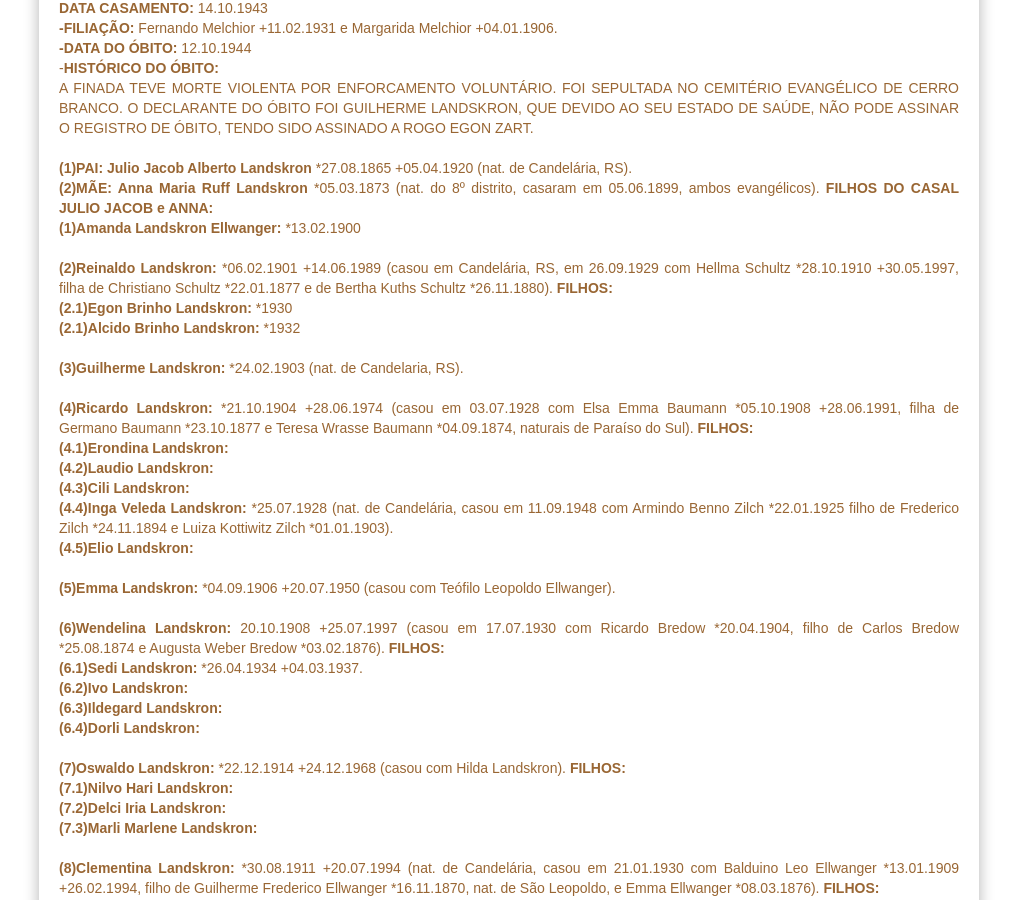
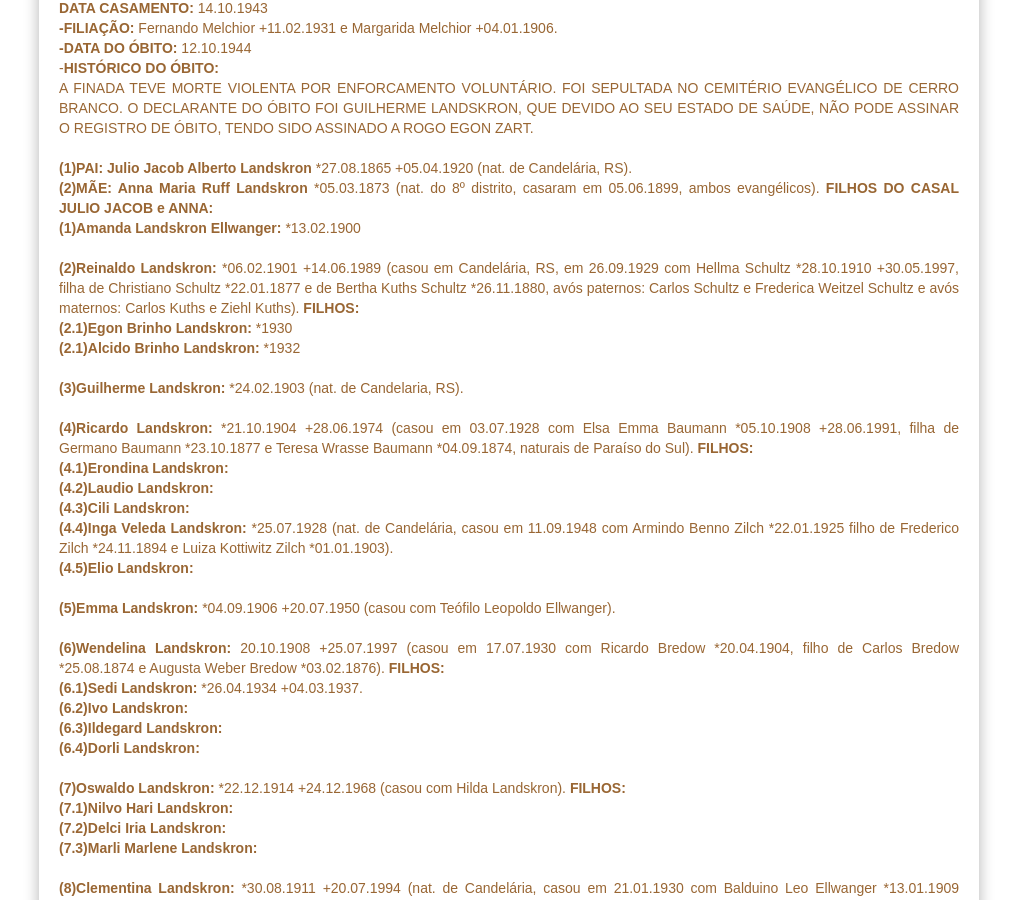
Before and after one commit to claudiovargas1955/claudiovargas1955.github.io, a Jekyll site: the page built from _pages/arvore-genealogica-de-guilherme landskron.html, in a window 1280 px wide and 900 px high, scrolled down 1154 px. Shown: the whole window, without its empty margins (131-1148 px from the left). Built offline with Jekyll 4.4.1, drawn with Linux system fonts in a browser that asks for light colours; some web fonts are replaced.

Commit message:
Update arvore-genealogica-de-guilherme landskron.html

```diff
--- a/_pages/arvore-genealogica-de-guilherme landskron.html
+++ b/_pages/arvore-genealogica-de-guilherme landskron.html
@@ -107,7 +107,8 @@ CASAL JULIO JACOB e ANNA:</b><br>
 <b>(1)Amanda Landskron Ellwanger: </b>*13.02.1900<br><br>
 
 <b>(2)Reinaldo Landskron: </b>*06.02.1901 +14.06.1989 (casou em Candelária, RS, em 26.09.1929 com Hellma Schultz *28.10.1910 +30.05.1997,
-filha de Christiano Schultz *22.01.1877 e de Bertha Kuths Schultz *26.11.1880). <b>FILHOS:</b><br>
+filha de Christiano Schultz *22.01.1877 e de Bertha Kuths Schultz *26.11.1880, avós paternos: Carlos Schultz e Frederica Weitzel
+Schultz e avós maternos: Carlos Kuths e Ziehl Kuths). <b>FILHOS:</b><br>
 <b>(2.1)Egon Brinho Landskron: </b>*1930 <br>
 <b>(2.1)Alcido Brinho Landskron: </b>*1932<br><br>
 
```
